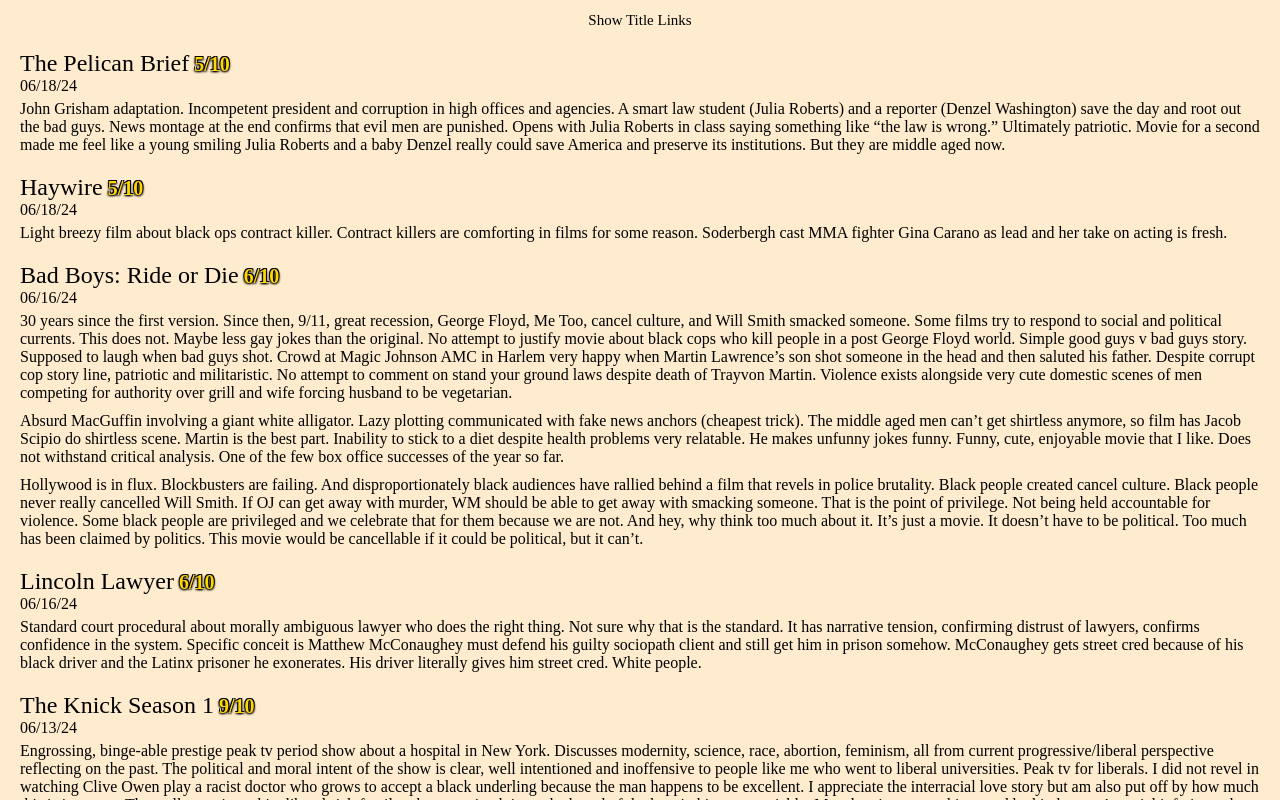
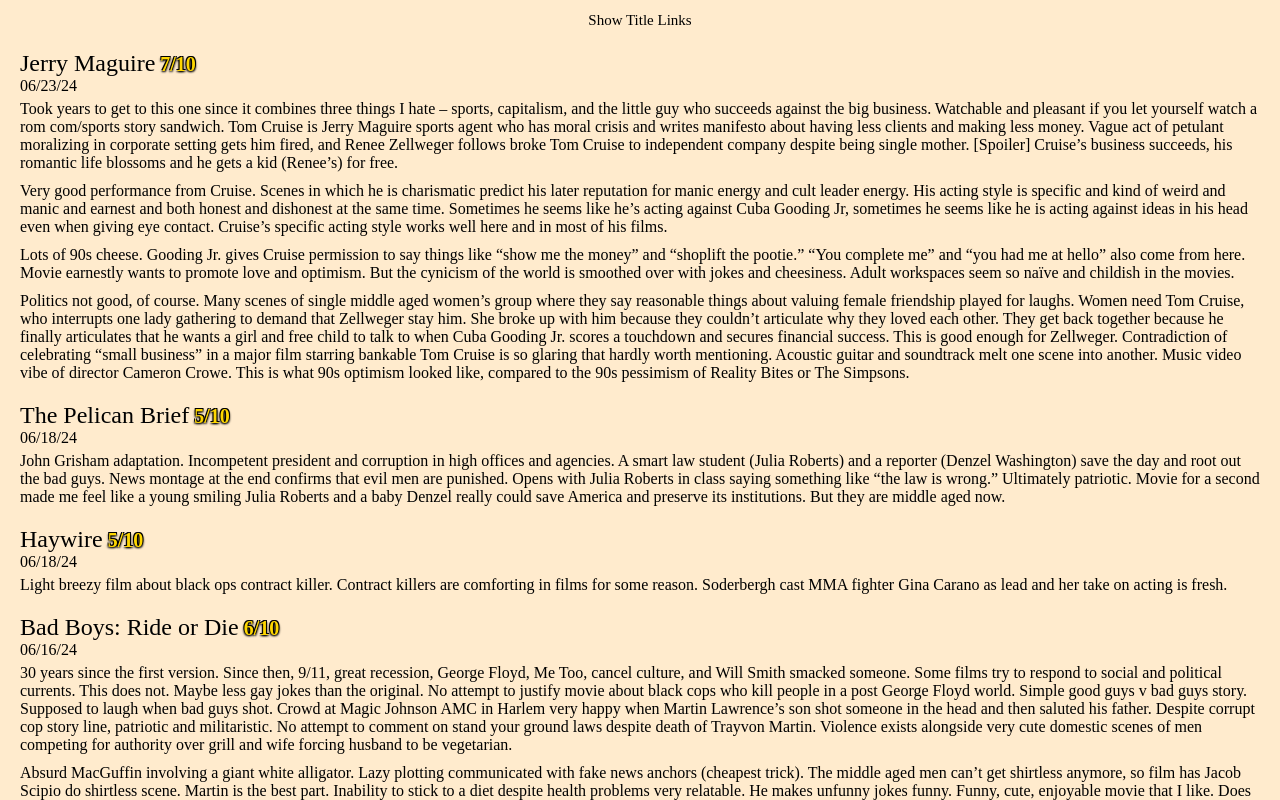
Before and after one commit to nkossally/movie-log, a React (Create React App) app: page / in a window 1280 px wide. Shown: the top 800 px of the page. Built offline with nearby package versions, Linux system fonts and the light colour scheme.

Commit message:
add review

```diff
--- a/src/App.js
+++ b/src/App.js
@@ -65,6 +65,7 @@
   const ref57 = useRef(null);
   const ref58 = useRef(null);
   const ref59 = useRef(null);
+  const ref60 = useRef(null);
 
   const toggleLinks = () => {
     setShowLinks(!showLinks);
@@ -88,8 +89,11 @@
 
       {showLinks && (
         <div className="links-container">
+          <button className="title-link" onClick={scrollRefIntoView(ref60)}>
+            Jerry Maguire
+          </button>
           <button className="title-link" onClick={scrollRefIntoView(ref59)}>
-          The Pelican Brief
+            The Pelican Brief
           </button>
           <button className="title-link" onClick={scrollRefIntoView(ref58)}>
             Haywire
@@ -285,6 +289,17 @@
         text=""
         rating={}
       />  */}
+
+        <Review
+          title="Jerry Maguire"
+          ref={ref60}
+          date="06/23/24"
+          text="Took years to get to this one since it combines three things I hate – sports, capitalism, and the little guy who succeeds against the big business. Watchable and pleasant if you let yourself watch a rom com/sports story sandwich. Tom Cruise is Jerry Maguire sports agent who has moral crisis and writes manifesto about having less clients and making less money. Vague act of petulant moralizing in corporate setting gets him fired, and Renee Zellweger follows broke Tom Cruise to independent company despite being single mother. [Spoiler] Cruise’s business succeeds, his romantic life blossoms and he gets a kid (Renee’s) for free. "
+          text2="Very good performance from Cruise. Scenes in which he is charismatic predict his later reputation for manic energy and cult leader energy. His acting style is specific and kind of weird and manic and earnest and both honest and dishonest at the same time. Sometimes he seems like he’s acting against Cuba Gooding Jr, sometimes he seems like he is acting against ideas in his head even when giving eye contact. Cruise’s specific acting style works well here and in most of his films."
+          text3="Lots of 90s cheese. Gooding Jr. gives Cruise permission to say things like “show me the money” and “shoplift the pootie.” “You complete me” and “you had me at hello” also come from here. Movie earnestly wants to promote love and optimism. But the cynicism of the world is smoothed over with jokes and cheesiness. Adult workspaces seem so naïve and childish in the movies. "
+          text4="Politics not good, of course. Many scenes of single middle aged women’s group where they say reasonable things about valuing female friendship played for laughs. Women need Tom Cruise, who interrupts one lady gathering to demand that Zellweger stay him. She broke up with him because they couldn’t articulate why they loved each other. They get back together because he finally articulates that he wants a girl and free child to talk to when Cuba Gooding Jr. scores a touchdown and secures financial success. This is good enough for Zellweger. Contradiction of celebrating “small business” in a major film starring bankable Tom Cruise is so glaring that hardly worth mentioning. Acoustic guitar and soundtrack melt one scene into another. Music video vibe of director Cameron Crowe.  This is what 90s optimism looked like, compared to the 90s pessimism of Reality Bites or The Simpsons."
+          rating={7}
+        />
         <Review
           title="The Pelican Brief"
           ref={ref59}
```
